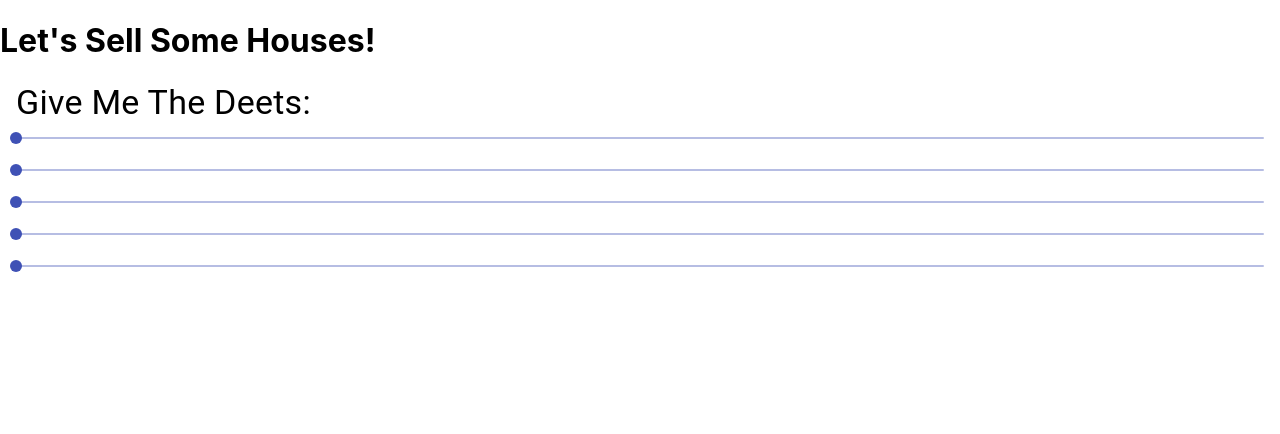
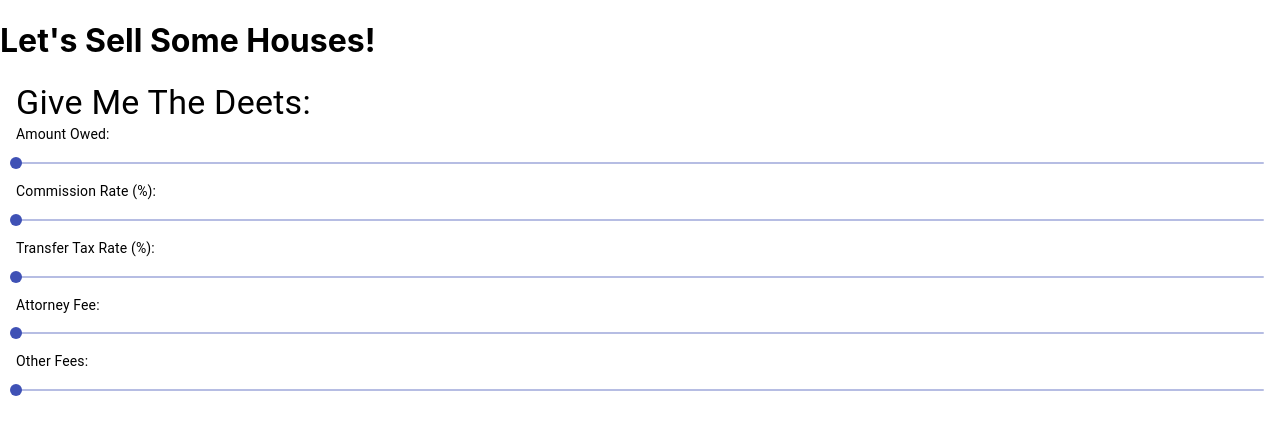
Before and after one commit to jeffn12/home-sale-tools, a React (Create React App) app: page / in a window 1280 px wide. Shown: the top 434 px of the page. Built offline with nearby package versions, Linux system fonts and the light colour scheme.

Commit message:
feat: add text labels to inputs

```diff
--- a/src/components/DetailInput.js
+++ b/src/components/DetailInput.js
@@ -1,6 +1,6 @@
 import React, { useState } from 'react';
 // Material-UI
-import { Box, Slider, Typography } from '@material-ui/core';
+import { Box, Grid, Slider, Typography } from '@material-ui/core';
 
 const DetailInput = () => {
   const [amountOwed, setAmountOwed] = useState(0);
@@ -12,6 +12,13 @@ const DetailInput = () => {
   return (
     <Box m={2}>
       <Typography variant="h4">Give Me The Deets:</Typography>
+      <Grid>
+        <Grid item>
+          <Typography variant="body2" gutterBottom>
+            Amount Owed:
+          </Typography>
+        </Grid>
+        <Grid item>
           <Slider
             value={amountOwed}
             onChange={(e, value) => setAmountOwed(value)}
@@ -19,16 +26,43 @@ const DetailInput = () => {
             max={500000}
             step={0.01}
           />
+        </Grid>
+      </Grid>
+      <Grid>
+        <Grid item>
+          <Typography variant="body2" gutterBottom>
+            Commission Rate (%):
+          </Typography>
+        </Grid>
+        <Grid item>
           <Slider
             value={commissionRate}
             onChange={(e, value) => setCommissionRate(value)}
             aria-label="commissionRate"
           />
+        </Grid>
+      </Grid>
+      <Grid>
+        <Grid item>
+          <Typography variant="body2" gutterBottom>
+            Transfer Tax Rate (%):
+          </Typography>
+        </Grid>
+        <Grid item>
           <Slider
             value={transferTaxRate}
             onChange={(e, value) => setTransferTaxRate(value)}
             aria-label="transferTaxRate"
           />
+        </Grid>
+      </Grid>
+      <Grid>
+        <Grid item>
+          <Typography variant="body2" gutterBottom>
+            Attorney Fee:
+          </Typography>
+        </Grid>
+        <Grid item>
           <Slider
             value={attorneyFee}
             onChange={(e, value) => setAttorneyFee(value)}
@@ -36,13 +70,24 @@ const DetailInput = () => {
             max={5000}
             step={0.01}
           />
+        </Grid>
+      </Grid>
+      <Grid>
+        <Grid item>
+          <Typography variant="body2" gutterBottom>
+            Other Fees:
+          </Typography>
+        </Grid>
+        <Grid item>
           <Slider
             value={otherFees}
             onChange={(e, value) => setOtherFees(value)}
             aria-label="otherFees"
             max={5000}
             step={0.01}
-      />
+          />{' '}
+        </Grid>
+      </Grid>
     </Box>
   );
 };
```
Lines whose indentation alone changed are shown as unchanged.
